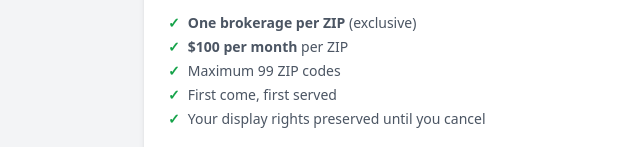
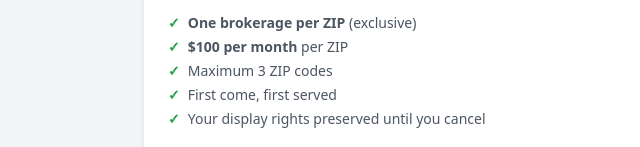
Before and after one commit to BoydRoberts/guaranteedcommission-site, a website: page advertise.html in a window 1280 px wide. Shown: the part 600-747 px from the top of the page, 0-640 px from the left. Drawn offline with nearby package versions, Linux system fonts and the light colour scheme.

Commit message:
Update advertise.html

```diff
--- a/advertise.html
+++ b/advertise.html
@@ -88,7 +88,7 @@
           </li>
           <li class="flex items-start gap-2">
             <span class="text-green-600 font-bold">✓</span>
-            <span>Maximum 99 ZIP codes</span>
+            <span>Maximum 3 ZIP codes</span>
           </li>
           <li class="flex items-start gap-2">
             <span class="text-green-600 font-bold">✓</span>
```
